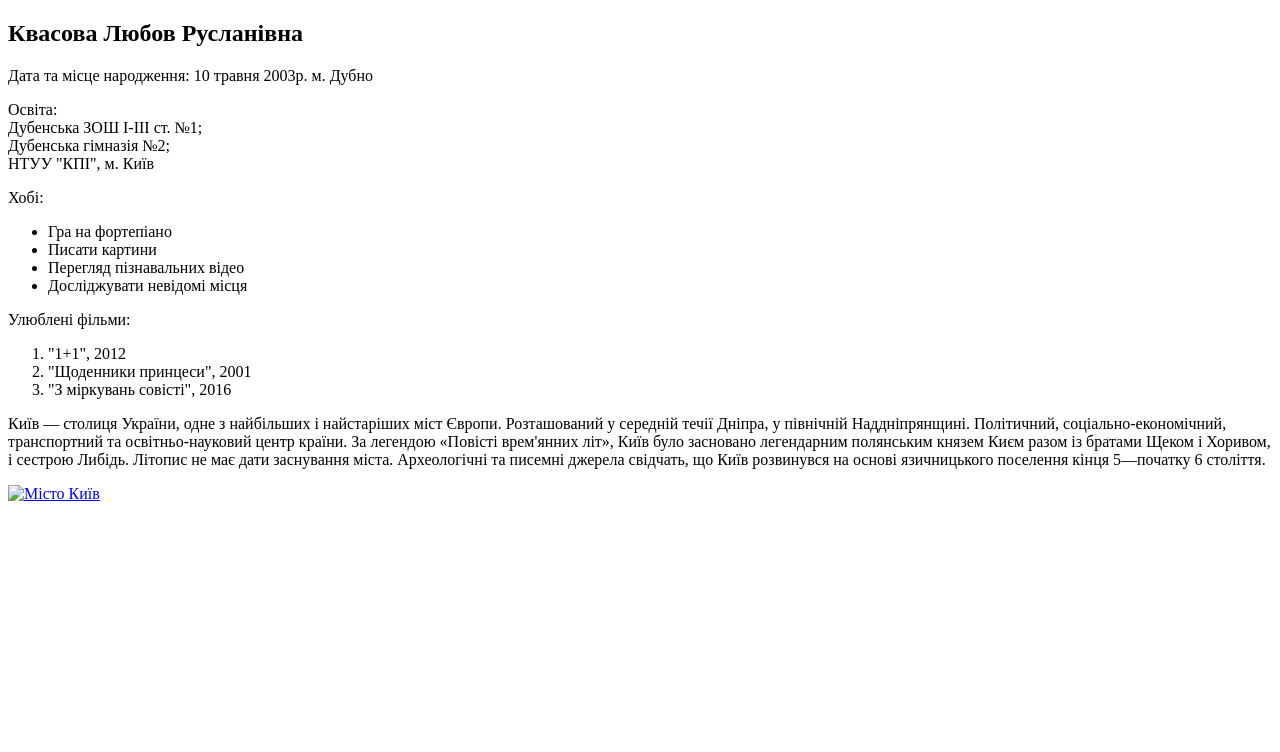
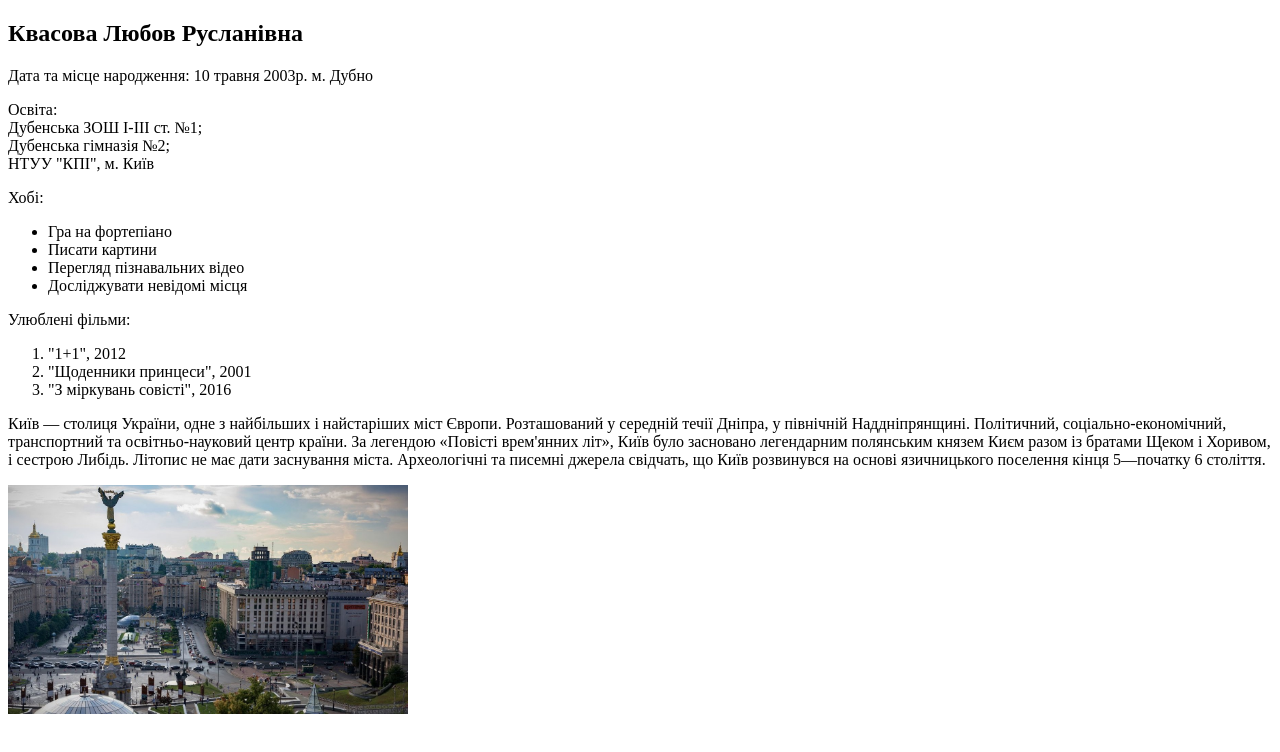
Before and after one commit to LiubovKvasova/basicfe_lab1, a plain HTML site: page index.html in a window 1280 px wide. Drawn offline with Linux system fonts and the light colour scheme; the site is published under a folder, as on GitHub Pages, so addresses that start at the root find nothing.

Commit message:
Corrected the image path

```diff
--- a/index.html
+++ b/index.html
@@ -35,7 +35,7 @@
     легендою «Повісті врем'янних літ», Київ було засновано легендарним полянським князем Києм разом із братами Щеком і
     Хоривом, і сестрою Либідь. Літопис не має дати заснування міста. Археологічні та писемні джерела свідчать, що Київ
     розвинувся на основі язичницького поселення кінця 5—початку 6 століття.</p>
-  <a href="https://uk.wikipedia.org/wiki/%D0%9A%D0%B8%D1%97%D0%B2" target="_blank"><img src="/image/Kyiv.jpg"
+  <a href="https://uk.wikipedia.org/wiki/%D0%9A%D0%B8%D1%97%D0%B2" target="_blank"><img src="./image/Kyiv.jpg"
       alt="Місто Київ" width="400"></a>
 </body>
 
```
